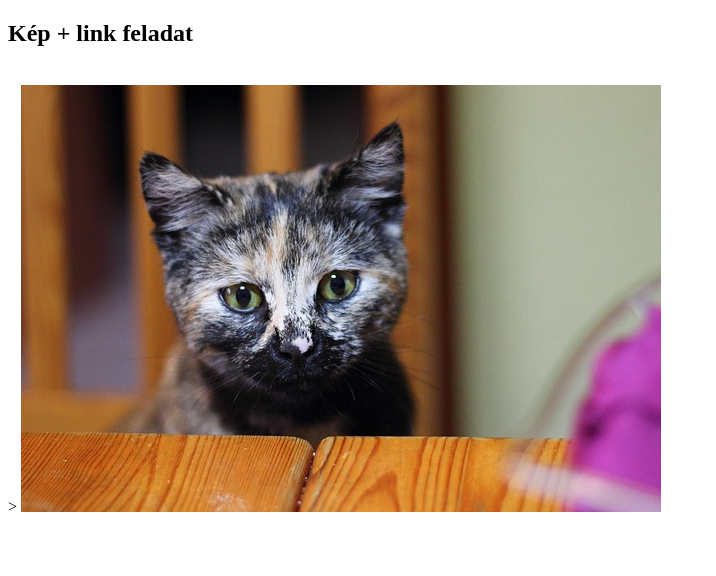
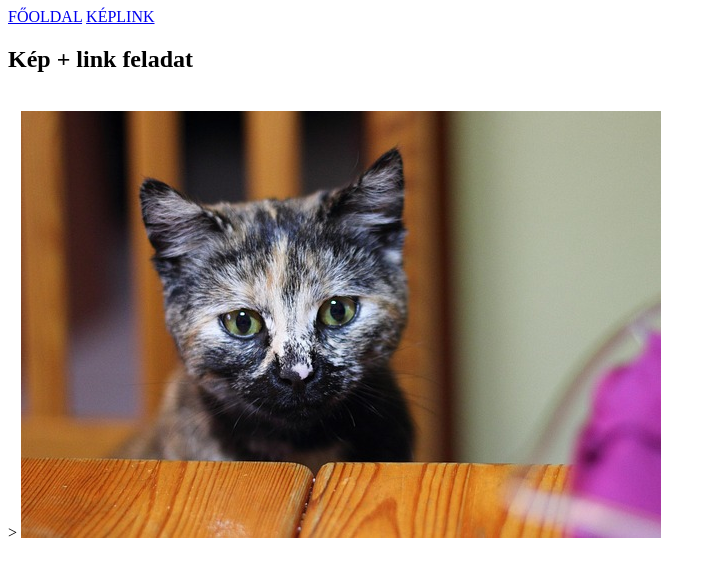
Before and after one commit to GubaNoel/SFR_WEB, a plain HTML site: page keplink.html in a window 1280 px wide. Shown: the whole page, without its empty margins (0-716 px from the left). Drawn offline with Linux system fonts and the light colour scheme.

```diff
--- a/keplink.html
+++ b/keplink.html
@@ -6,6 +6,13 @@
     <title>Kép + link feladat</title>
 </head>
 <body>
+    <nav>
+<a href="index.html">FŐOLDAL</a>
+<a href="képlink.html">KÉPLINK</a>
+
+
+
+    </nav>
     <h2>Kép + link feladat</h2>
     <br><!--szoköz-->>
     <a href="https://hu.wikipedia.org/wiki/Macska"><img src="img/cica.jpg" alt="cica" title="cica"></a>
```
